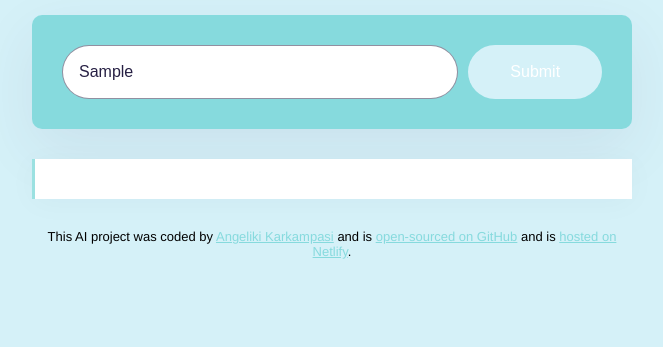
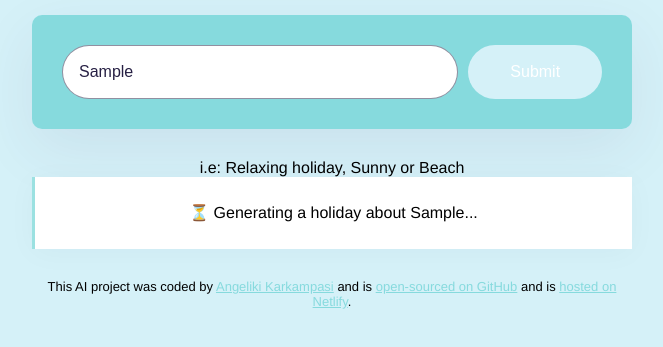
Before and after one commit to Angelikikark/AI-Holiday-Generator, a plain HTML site: page index.html in a window 1280 px wide. Both pictures are taken after typing "Sample" into the empty fields and a click on the input 843 px from the left and 315 px from the top of the page. Shown: the part 243-590 px from the top of the page, without its empty margins (308-971 px from the left). Drawn offline with nearby package versions, Linux system fonts and the light colour scheme; no server answers.

Commit message:
Added link for axios and correct js

```diff
--- a/index.html
+++ b/index.html
@@ -3,10 +3,9 @@
   <head>
     <meta charset="UTF-8" />
     <meta name="viewport" content="width=device-width, initial-scale=1.0" />
+    <script src="https://unpkg.com/typewriter-effect@latest/dist/core.js"></script>
+    <script src="https://cdn.jsdelivr.net/npm/axios@1.1.2/dist/axios.min.js"></script>
     <link rel="stylesheet" href="src/style.css" />
-    <script src="https://cdnjs.cloudflare.com/ajax/libs/typewriter-effect/2.18.0/core.js"></script>
-    <script src="https://cdn.jsdelivr.net/npm/axios@1.6.7/dist/axios.min.js"></script>
-    <title>AI Holiday Generator</title>
   </head>
   <body>
     <div class="container">
@@ -21,10 +20,12 @@
             required
             autocomplete="off"
             class="instructions"
+            id="user-instructions"
           />
           <input type="submit" class="submit-button" />
         </form>
-        <div class="holiday" id="holiday"></div>
+        <div class="hint">i.e: Relaxing holiday, Sunny or Beach</div>
+        <div class="holiday hidden" id="holiday"></div>
       </main>
 
       <footer>
--- a/src/index.js
+++ b/src/index.js
@@ -1,5 +1,4 @@
 function displayHoliday(response) {
-  console.log("holiday generated");
   new Typewriter("#holiday", {
     strings: response.data.answer,
     autoStart: true,
@@ -8,39 +7,50 @@ function displayHoliday(response) {
   });
 }
 
+document.addEventListener("DOMContentLoaded", function () {
+  let holidayFormElement = document.querySelector("#holiday-generator-form");
+
+  if (!holidayFormElement) {
+    console.error("Error: Form element not found!");
+    return;
+  }
+
+  holidayFormElement.addEventListener("submit", generateHoliday);
+});
+
 function generateHoliday(event) {
   event.preventDefault();
+
   let instructionsInput = document.querySelector("#user-instructions");
+
+  if (!instructionsInput) {
+    console.error("Error: Input field with ID 'user-instructions' not found!");
+    return;
+  }
+
   let apiKey = "t7o26f41bc212fa3436aa27360809eab";
+  let context =
+    "You are a travel sales expert and love to provide a brief holiday information like best destinations and things to do there. Your mission is to generate a holiday destination and activities for that destination, also providing package options in basic HTML. Make sure to follow the user instructions.";
+  let prompt = `User instructions are: Generate a holiday about ${instructionsInput.value}`;
 
-  let prompt =
-    "User instructions are: Generate a holiday about ${instructionsInput.value}";
-  let context =
-    "You are a travel sales expert and love to provide a brief holiday infomration like best destination and things to do on the destination.Your mission is to generate a holiday destination and activities for that destination also provide package options in basic HTML.Make sure to follow the user instructions";
+  let apiURL = `https://api.shecodes.io/ai/v1/generate?prompt=${encodeURIComponent(
+    prompt
+  )}&context=${encodeURIComponent(context)}&key=${apiKey}`;
 
-  let apiURL =
-    "https://api.shecodes.io/ai/v1/generate?prompt=${prompt}&context=${context}&key=${APIkey";
-  console.log("Generate holiday");
+  let holidayElement = document.querySelector("#holiday");
 
-  console.log("PromPt:${prompt}");
-  console.log("Context:${context}");
+  if (!holidayElement) {
+    console.error("Error: Holiday element not found!");
+    return;
+  }
 
-  axios.get(apiURL).then(displayHoliday);
+  holidayElement.classList.remove("hidden");
+  holidayElement.innerHTML = `<div class="generating">⏳ Generating a holiday about ${instructionsInput.value}...</div>`;
 
-  const holidayTypeInput = document.querySelector("input[type='text']").value;
-
-  const holidayMessage = `Based on your love for ${holidayTypeInput}, here’s a holiday idea: Hiking in the Swiss Alps, exploring small villages, and enjoying local Swiss cuisine.`;
-
-  // Clear previous text
-  document.getElementById("holiday").innerHTML = "";
-
-  new Typewriter("#holiday", {
-    strings: [based],
-    autoStart: true,
-    delay: 75,
-    cursor: "",
-  });
+  axios
+    .get(apiURL)
+    .then(displayHoliday)
+    .catch((error) => {
+      console.error("API Request Failed:", error);
+    });
 }
-
-let holidayFormElement = document.querySelector("#holiday-generator-form");
-holidayFormElement.addEventListener("submit", generateHoliday);
```
